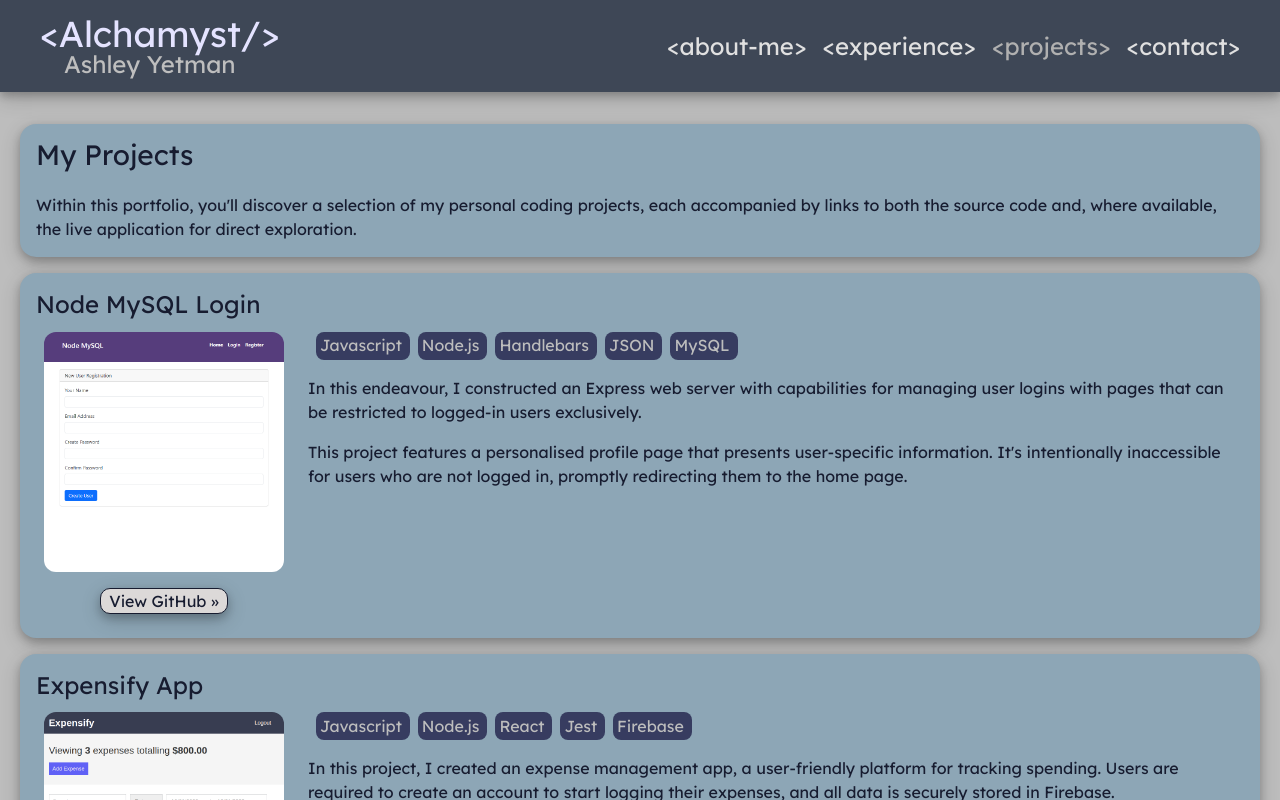
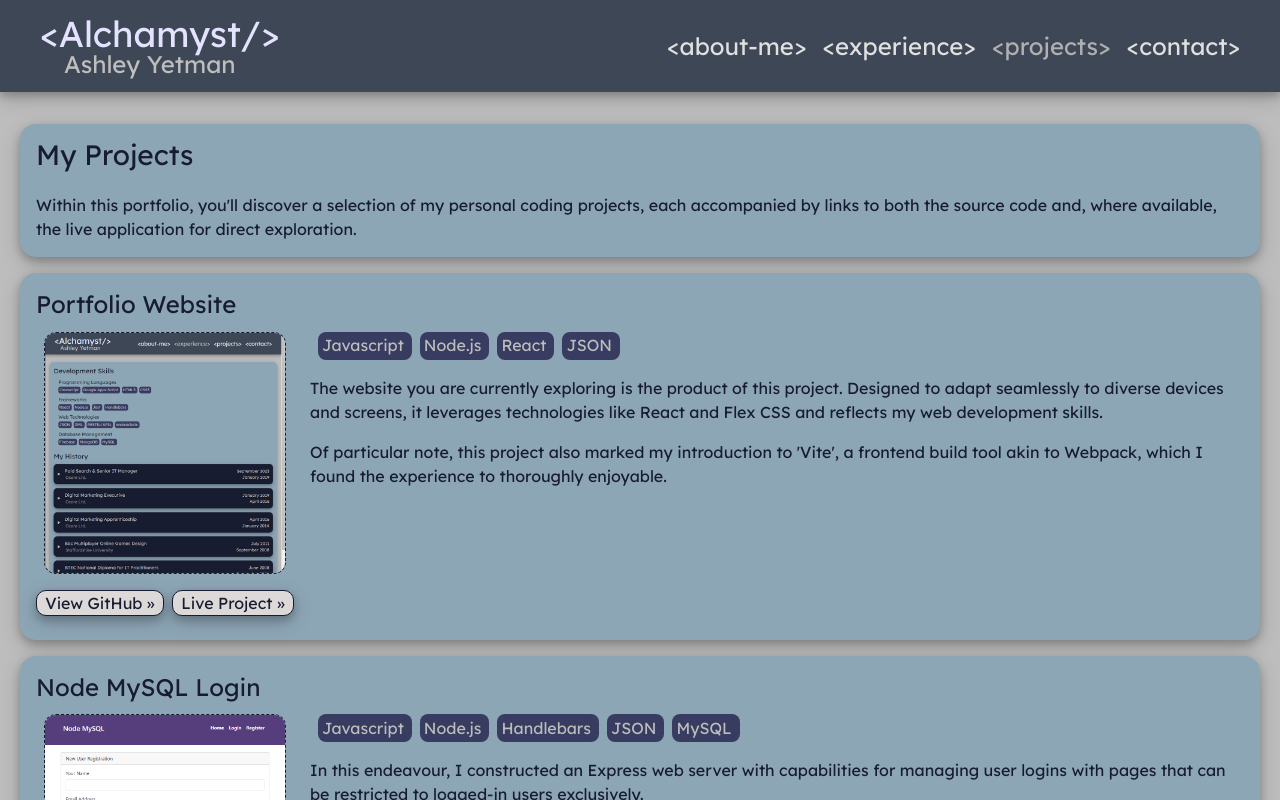
Before and after one commit to Alchamyst/ayetman-web, a React (Vite) app: page /projects in a window 1280 px wide. Shown: the top 800 px of the page. Built offline with nearby package versions, Linux system fonts and the light colour scheme.

Commit message:
add Portfolio Website to projects page + update img border.

```diff
--- a/src/assets/projects.json
+++ b/src/assets/projects.json
@@ -1,4 +1,18 @@
 [
+    {
+        "name": "Portfolio Website",
+        "skills": [
+            "Javascript",
+            "Node.js",
+            "React",
+            "JSON"
+        ],
+        "image": "alchamyst-portfolio.png",
+        "github": "https://github.com/Alchamyst/ayetman-web",
+        "liveUrl": "https://www.alchamyst.com",
+        "description1": "The website you are currently exploring is the product of this project. Designed to adapt seamlessly to diverse devices and screens, it leverages technologies like React and Flex CSS and reflects my web development skills.",
+        "description2": "Of particular note, this project also marked my introduction to 'Vite', a frontend build tool akin to Webpack, which I found the experience to thoroughly enjoyable."
+    },
     {
         "name": "Node MySQL Login",
         "skills": [
--- a/src/styles/project.css
+++ b/src/styles/project.css
@@ -42,6 +42,8 @@
 }
 
 .project-image-container img {
+    border: 1px dashed #171C30;
+
     border-radius: 5%;
     margin: 0.5em 0.5em 0.5em 0.5em;
     max-height: 15em;
```
Also changed, not shown: src/assets/project-images/alchamyst-portfolio.png (added).
